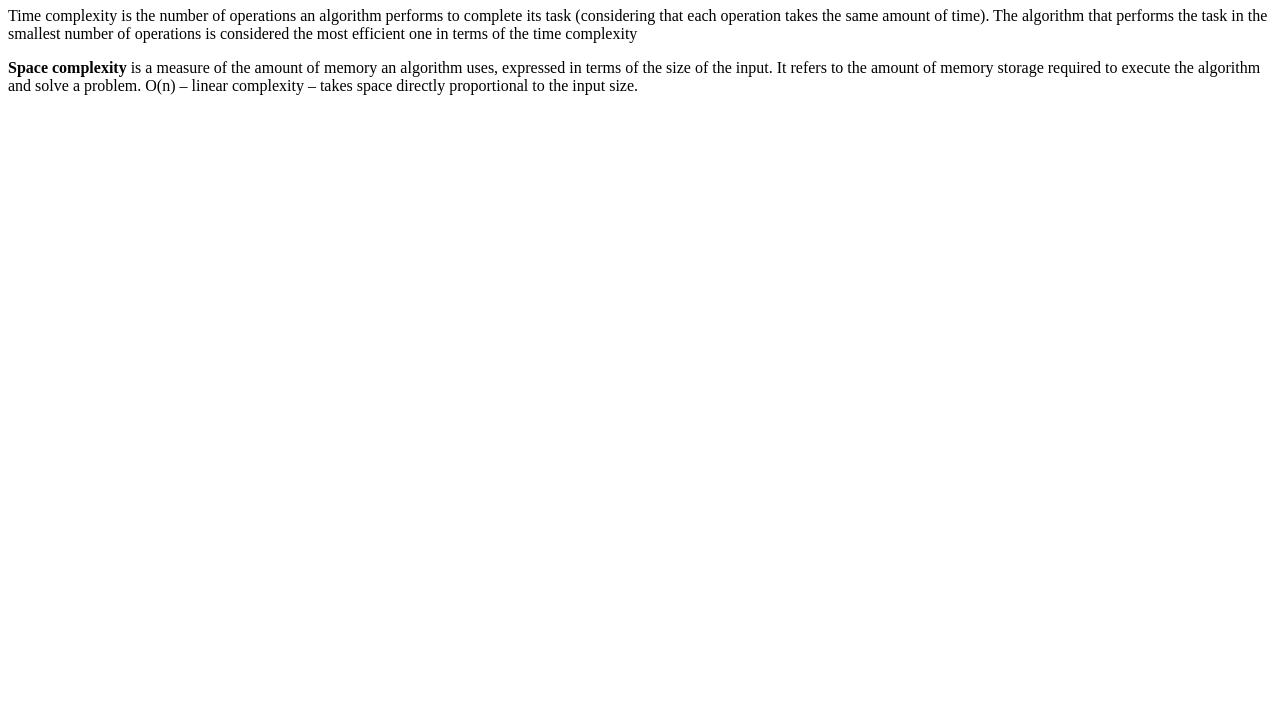
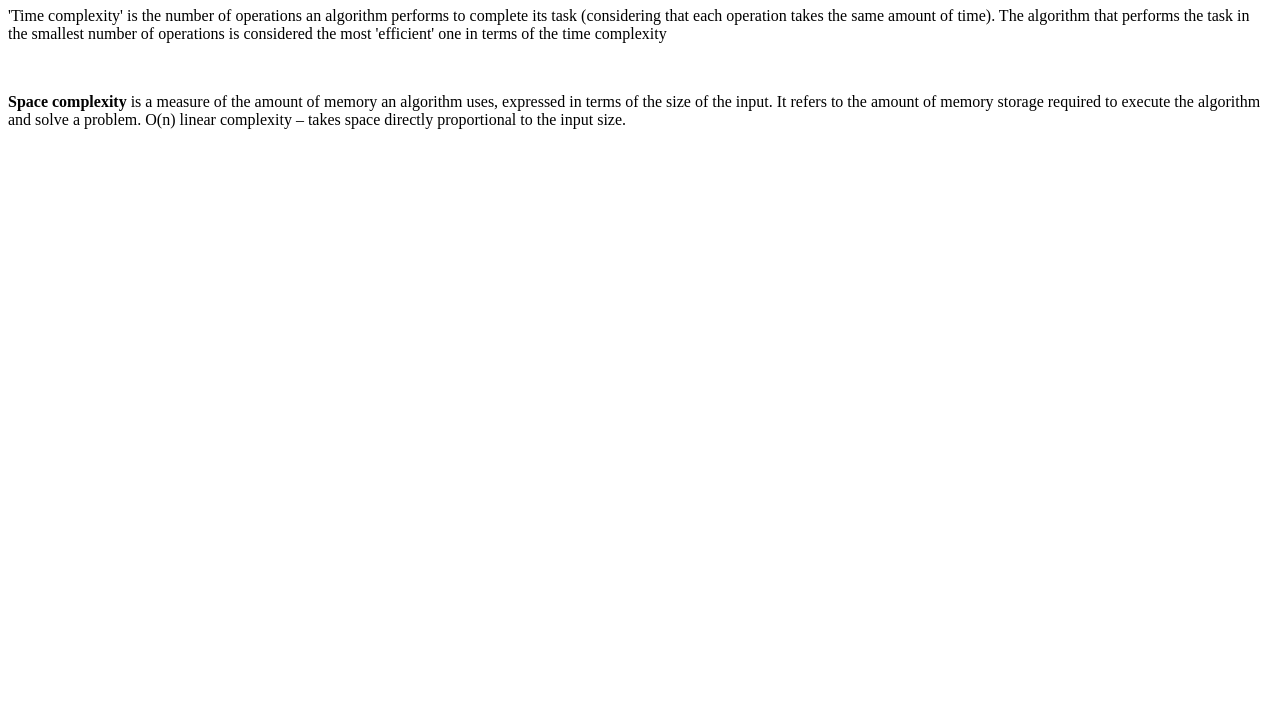
Before and after one commit to acciojob/time-and-space-complexity-Tejasri79, a website: page main.html in a window 1280 px wide. Shown: the part 73-800 px from the top of the page. Drawn offline with Linux system fonts and the light colour scheme.

Commit message:
created a submission

```diff
--- a/main.html
+++ b/main.html
@@ -3,18 +3,18 @@
 <html>
 
 <head>
-	<h1>Time and Space Complexity</h1>
+	<h1>Time,Space and Complexity</h1>
 </head>
 
 <body>
 	<!-- the entire body must be written by student -->
 	<p>
-	Time complexity is the number of operations an algorithm performs to complete its task (considering that each operation takes the same amount of time).
-	The algorithm that performs the task in the smallest number of operations is considered the most efficient one in terms of the time complexity</p>
+	'Time complexity' is the number of operations an algorithm performs to complete its task (considering that each operation takes the same amount of time).
+	The algorithm that performs the task in the smallest number of operations is considered the most 'efficient' one in terms of the time complexity</p><br>
 	<p>
 	<b>Space complexity</b> is a measure of the amount of memory an algorithm uses, expressed in terms of the size of the input.
 	It refers to the amount of memory storage required to execute the algorithm and solve a problem.
-	O(n) – linear complexity – takes space directly proportional to the input size.</p>
+	O(n) linear complexity – takes space directly proportional to the input size.</p>
 
 </body>
 
```
